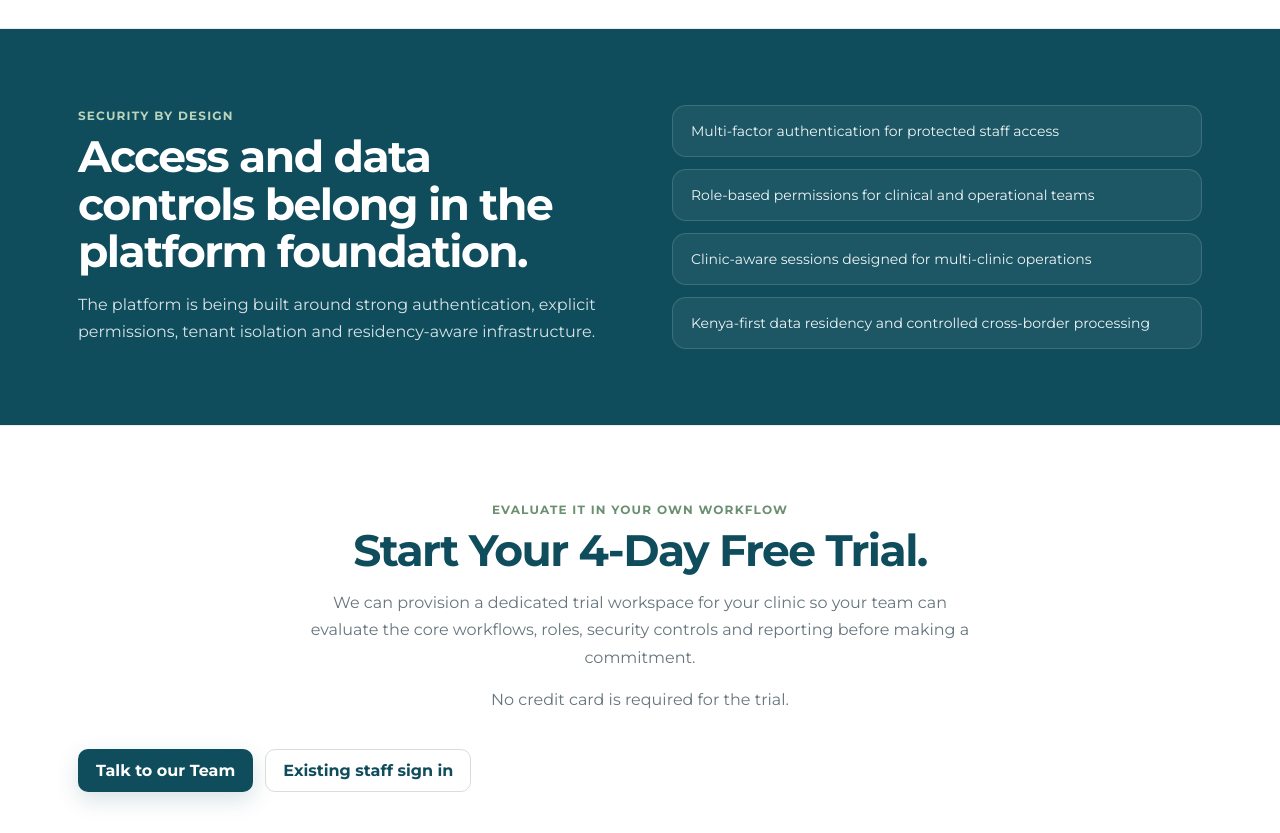
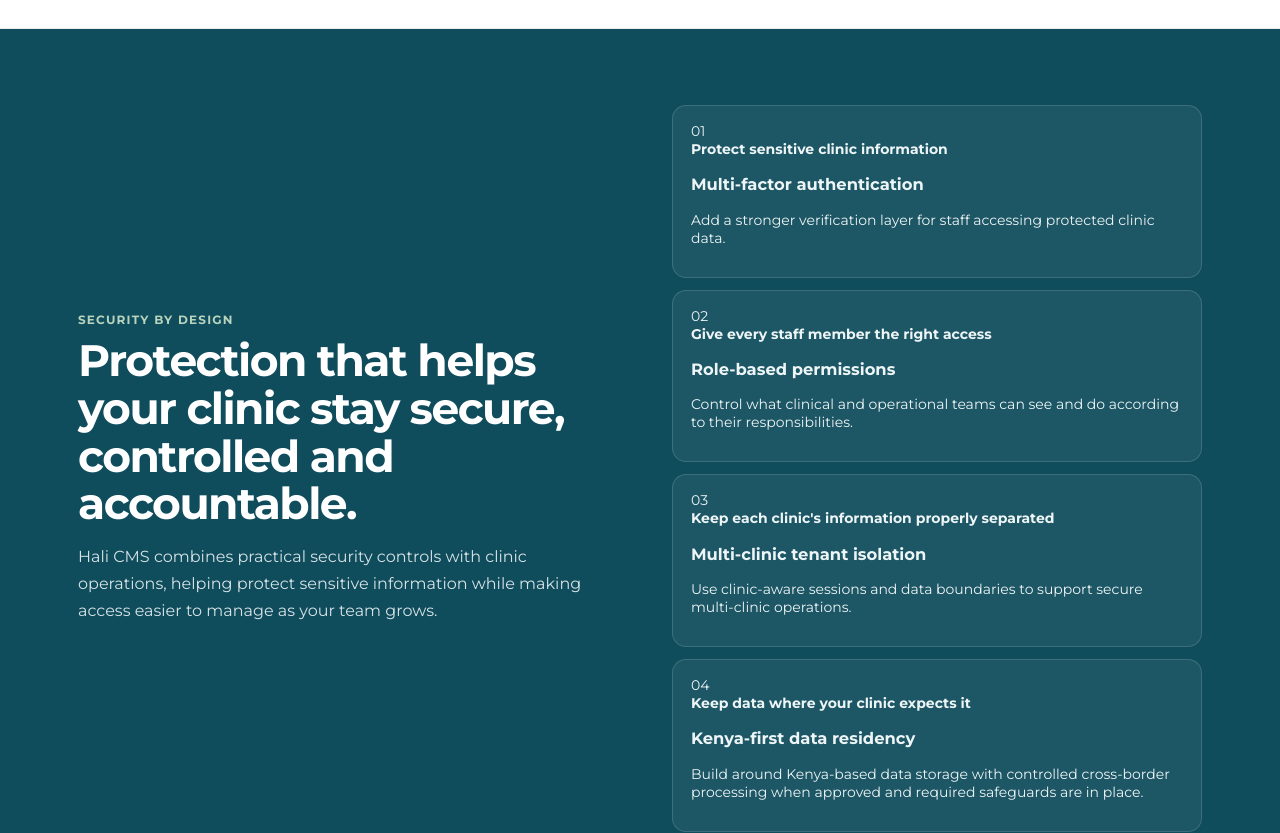
Before and after one commit to violetkimani77-ux/clinic-management-system, a Next.js app: page / in a window 1280 px wide. Shown: the part 1200-2033 px from the top of the page. Built offline with nearby package versions, Linux system fonts and the light colour scheme.

Commit message:
copy: make security section benefit-led

```diff
--- a/app/page.tsx
+++ b/app/page.tsx
@@ -24,10 +24,26 @@ const modules = [
 ];
 
 const securityItems = [
-  "Multi-factor authentication for protected staff access",
-  "Role-based permissions for clinical and operational teams",
-  "Clinic-aware sessions designed for multi-clinic operations",
-  "Kenya-first data residency and controlled cross-border processing",
+  {
+    benefit: "Protect sensitive clinic information",
+    feature: "Multi-factor authentication",
+    detail: "Add a stronger verification layer for staff accessing protected clinic data.",
+  },
+  {
+    benefit: "Give every staff member the right access",
+    feature: "Role-based permissions",
+    detail: "Control what clinical and operational teams can see and do according to their responsibilities.",
+  },
+  {
+    benefit: "Keep each clinic's information properly separated",
+    feature: "Multi-clinic tenant isolation",
+    detail: "Use clinic-aware sessions and data boundaries to support secure multi-clinic operations.",
+  },
+  {
+    benefit: "Keep data where your clinic expects it",
+    feature: "Kenya-first data residency",
+    detail: "Build around Kenya-based data storage with controlled cross-border processing when approved and required safeguards are in place.",
+  },
 ];
 
 export default function HomePage() {
@@ -99,11 +115,20 @@ export default function HomePage() {
         <div className={styles.sectionInner}>
           <div>
             <p className={styles.sectionKicker}>Security by design</p>
-            <h2 className={styles.sectionTitle}>Access and data controls belong in the platform foundation.</h2>
-            <p className={styles.sectionText}>The platform is being built around strong authentication, explicit permissions, tenant isolation and residency-aware infrastructure.</p>
+            <h2 className={styles.sectionTitle}>Protection that helps your clinic stay secure, controlled and accountable.</h2>
+            <p className={styles.sectionText}>Hali CMS combines practical security controls with clinic operations, helping protect sensitive information while making access easier to manage as your team grows.</p>
           </div>
           <div className={styles.securityList}>
-            {securityItems.map((item) => <div key={item} className={styles.securityItem}>{item}</div>)}
+            {securityItems.map((item, index) => (
+              <div key={item.feature} className={styles.securityItem}>
+                <span aria-hidden="true">0{index + 1}</span>
+                <div>
+                  <strong>{item.benefit}</strong>
+                  <h3>{item.feature}</h3>
+                  <p>{item.detail}</p>
+                </div>
+              </div>
+            ))}
           </div>
         </div>
       </section>
```
